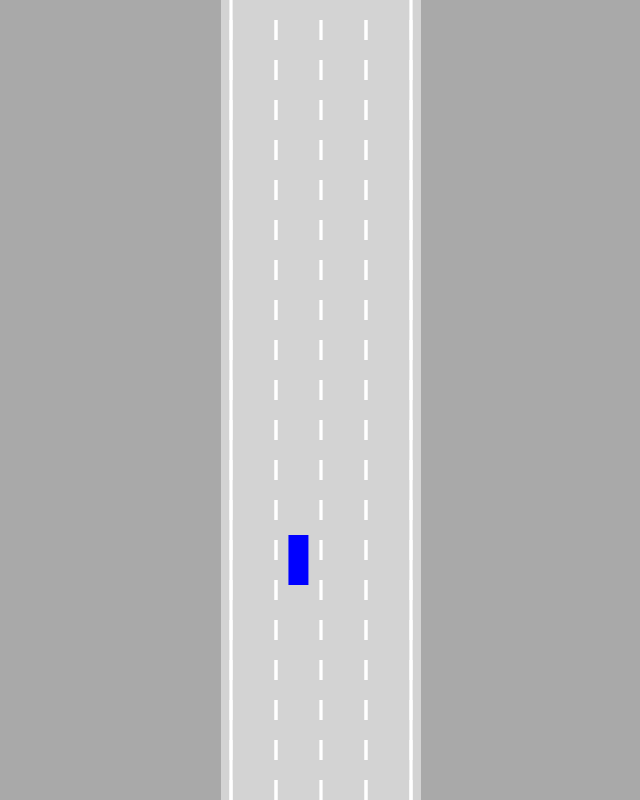
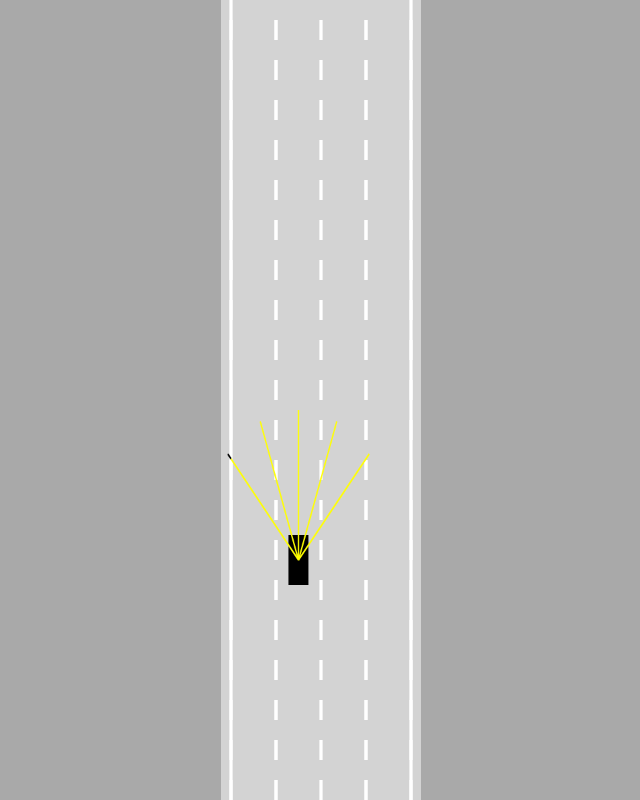
Before and after one commit to ar-pathak/Self-driving-car, a plain HTML site: page index.html in a window 1280 px wide. Shown: the whole page, without its empty margins (319-959 px from the left). Drawn offline with Linux system fonts and the light colour scheme.

Commit message:
building artificial sensors

```diff
--- a/car.js
+++ b/car.js
@@ -11,10 +11,13 @@ class Car {
         this.friction = 0.05;
         this.angle = 0;
 
+        this.sensor = new Sensor(this);
         this.control = new Controls();
     }
-    update() {
+
+    update(roadBorders) {
         this.#move();
+        this.sensor.update(roadBorders);
     }
 
     #move() {
@@ -57,14 +60,18 @@ class Car {
     }
 
     draw(ctx) {
+
+        // Draw the car
         ctx.save();
         ctx.translate(this.x, this.y);
         ctx.rotate(-this.angle);
         ctx.beginPath();
         ctx.rect(- this.width / 2, - this.height / 2, this.width, this.height);
-        ctx.fillStyle = 'blue';
+        ctx.fillStyle = 'black';
         ctx.fill();
         ctx.restore();
-        ctx.closePath();
+
+        // Draw sensor first (so it appears behind the car)
+        this.sensor.draw(ctx);
     }
 }
--- a/index.html
+++ b/index.html
@@ -10,11 +10,13 @@
 
 <body>
     <canvas id="canvas"></canvas>
-    <script src="/utils.js"></script>
-    <script src="/road.js"></script>
-    <script src="/controls.js"></script>
-    <script src="/car.js"></script>
-    <script src="/main.js"></script>
+    <script src="./utils.js"></script>
+    <script src="./sensor.js"></script>
+    <script src="./road.js"></script>
+    <script src="./controls.js"></script>
+    <script src="./car.js"></script>
+    <script src="./main.js"></script>
+
 </body>
 
 </html>
--- a/main.js
+++ b/main.js
@@ -9,7 +9,7 @@ car.draw(ctx);
 animate();
 function animate() {
     canvas.height = window.innerHeight;
-    car.update();
+    car.update(road.borders);
 
     ctx.save();
     ctx.translate(0, -car.y + canvas.height * 0.7);
--- /dev/null
+++ b/sensor.js
@@ -0,0 +1,97 @@
+class Sensor {
+    constructor(car) {
+        this.car = car;
+        this.rayCount = 5;
+        this.rayLength = 150;
+        this.raySpread = Math.PI / 2;
+
+        this.rays = [];
+        this.readings = [];
+    }
+
+    update(roadBorders) {
+        this.#castRays();
+        this.readings = [];
+        for (let i = 0; i < this.rays.length; i++) {
+            this.readings.push(
+                this.#getReading(this.rays[i], roadBorders)
+            )
+        }
+    }
+
+    #getReading(ray, roadBorders) {
+        let touches = [];
+        for (let i = 0; i < roadBorders.length; i++) {
+            const touch = getIntersection(
+                ray[0],
+                ray[1],
+                roadBorders[i][0],
+                roadBorders[i][1]
+            );
+            if (touch) {
+                touches.push(touch);
+            }
+        }
+
+        if (touches.length == 0) {
+            return null;
+        } else {
+            const offsets = touches.map(e => e.offset);
+            const minOffset = Math.min(...offsets);
+            return touches.find(e => e.offset == minOffset);
+        }
+    }
+
+
+    #castRays() {
+        this.rays = [];
+        for (let i = 0; i < this.rayCount; i++) {
+            const rayAngle = lerp(
+                this.raySpread / 2,
+                -this.raySpread / 2,
+                this.rayCount == 1 ? 0.5 : i / (this.rayCount - 1)
+            ) + this.car.angle;
+
+            const start = { x: this.car.x, y: this.car.y };
+            const end = {
+                x: this.car.x - Math.sin(rayAngle + this.car.angle) * this.rayLength,
+                y: this.car.y - Math.cos(rayAngle + this.car.angle) * this.rayLength
+            };
+            this.rays.push([start, end]);
+        }
+    }
+
+    draw(ctx) {
+        for (let i = 0; i < this.rays.length; i++) {
+            let end = this.rays[i][1];
+            if (this.readings[i]) {
+                end = this.readings[i];
+            }
+            ctx.beginPath();
+            ctx.lineWidth = 2;
+            ctx.strokeStyle = "yellow";
+            ctx.moveTo(
+                this.rays[i][0].x,
+                this.rays[i][0].y
+            );
+            ctx.lineTo(
+                end.x,
+                end.y
+            );
+            ctx.stroke();
+
+            ctx.beginPath();
+            ctx.lineWidth = 2;
+            ctx.strokeStyle = "black";
+            ctx.moveTo(
+                this.rays[i][1].x,
+                this.rays[i][1].y
+            );
+            ctx.lineTo(
+                end.x,
+                end.y
+            );
+            ctx.stroke();
+        }
+    }
+}
--- a/utils.js
+++ b/utils.js
@@ -1,3 +1,23 @@
 function lerp(A, B, t) {
     return A + (B - A) * t;
 }
+
+function getIntersection(A, B, C, D) {
+    const tTop = (D.x - C.x) * (A.y - C.y) - (D.y - C.y) * (A.x - C.x);
+    const uTop = (C.y - A.y) * (A.x - B.x) - (C.x - A.x) * (A.y - B.y);
+    const bottom = (D.y - C.y) * (B.x - A.x) - (D.x - C.x) * (B.y - A.y);
+
+    if (bottom != 0) {
+        const t = tTop / bottom;
+        const u = uTop / bottom;
+
+        if (t >= 0 && t <= 1 && u >= 0 && u <= 1) {
+            return {
+                x: lerp(A.x, B.x, t),
+                y: lerp(A.y, B.y, t),
+                offset: t
+            };
+        }
+    }
+    return null;
+}
```
